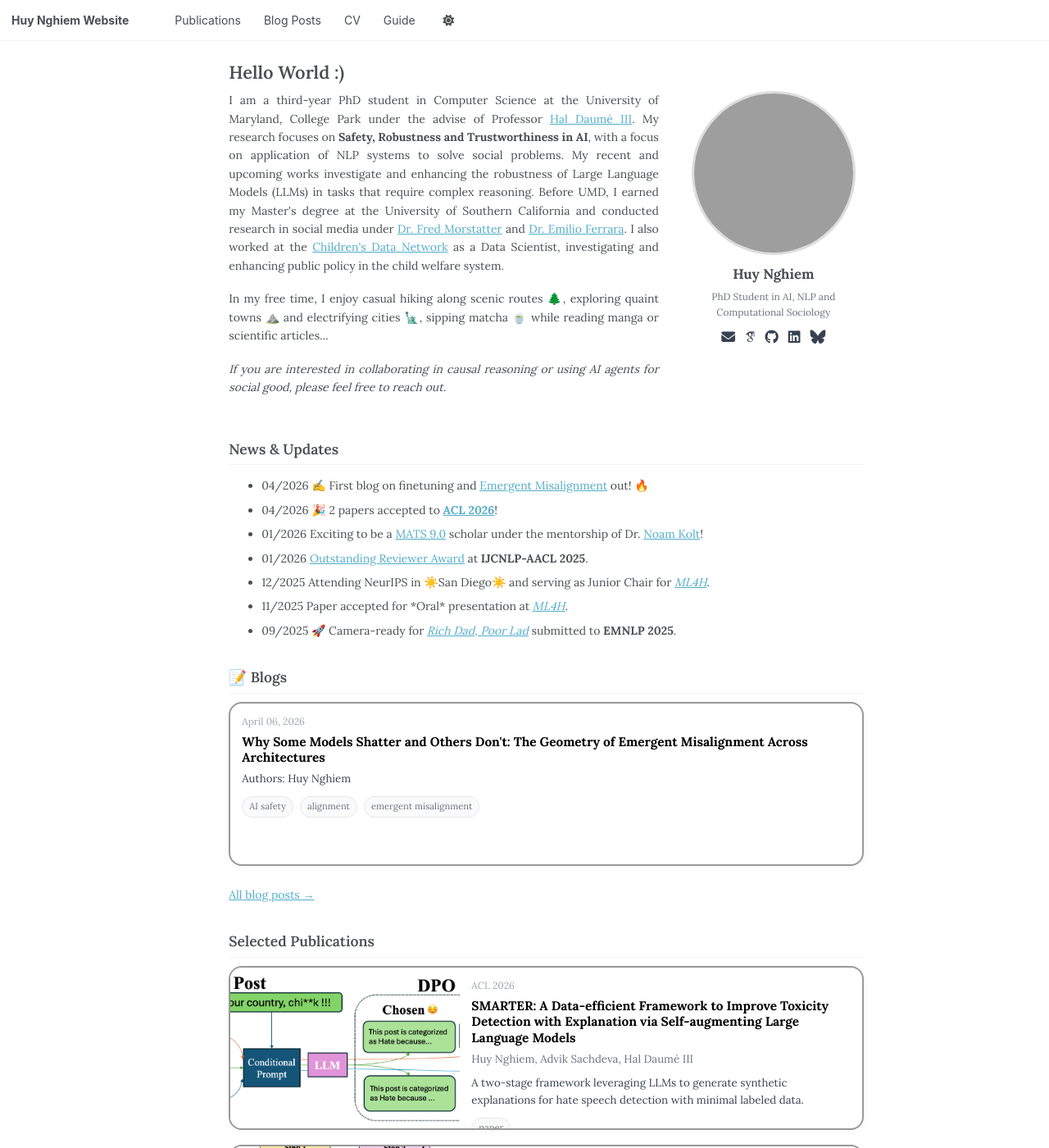
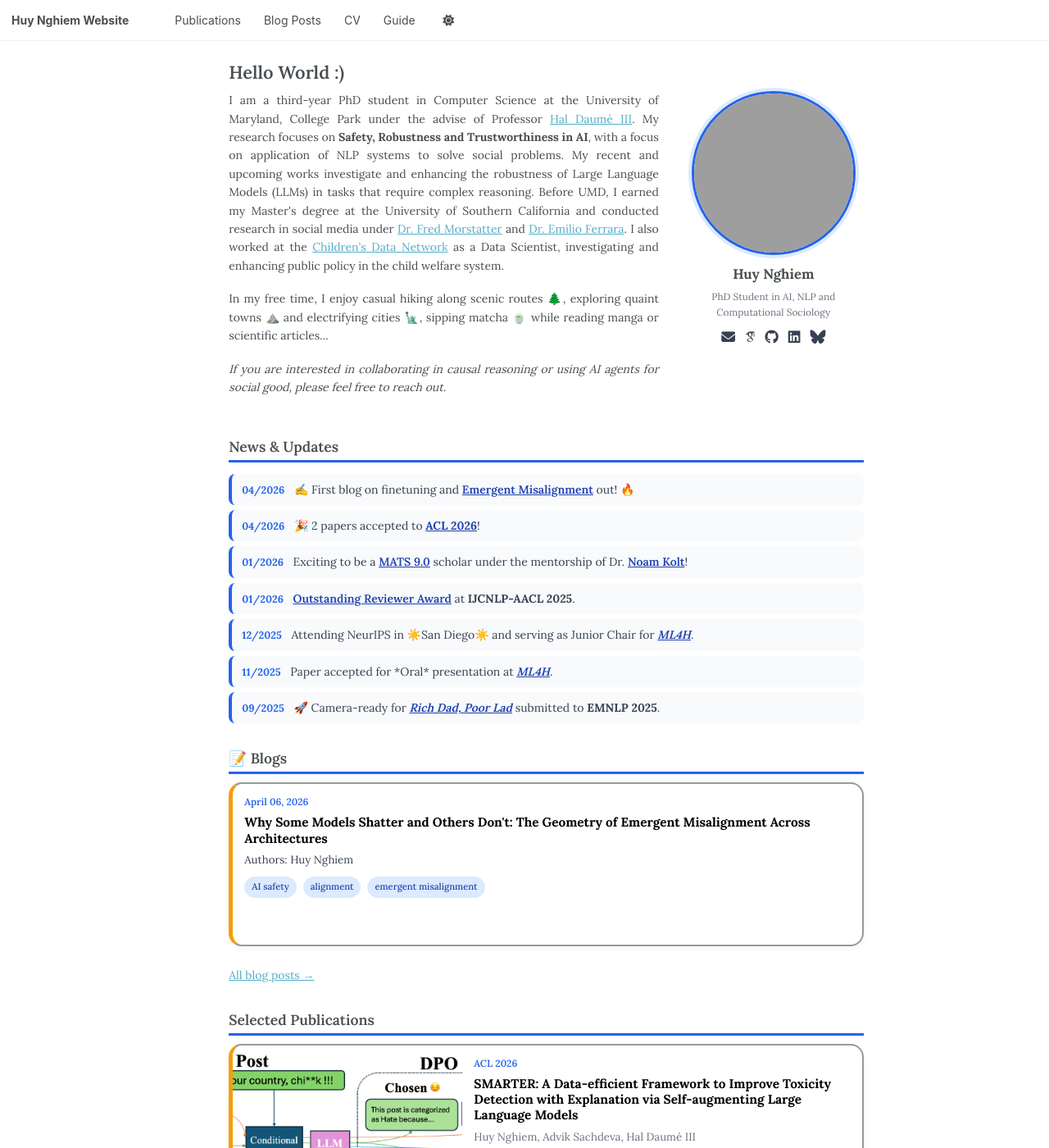
Before and after one commit to hnghiem-nlp/hnghiem-nlp.github.io, a Jekyll site: the page built from _pages/about.md, in a window 1280 px wide and 1400 px high. Shown: the whole window at 82% size. Built offline with Jekyll 4.4.1, drawn with Linux system fonts in a browser that asks for light colours; some web fonts are replaced; a script that is not in the unit is left out; grey boxes are pictures that could not be loaded.

Commit message:
Add color refresh: accent blues, warm amber highlights, styled news and cards
Co-Authored-By: Claude Opus 4.6 (1M context) <noreply@anthropic.com>

```diff
--- a/assets/css/custom.css
+++ b/assets/css/custom.css
@@ -1,5 +1,15 @@
 /* If you prefer, you can also @import the font here as a fallback:*/
 @import url("https://fonts.googleapis.com/css2?family=Lora:wght@400;500;600;700&display=swap");
+
+/* ===== Accent Color Palette ===== */
+:root {
+    --accent: #2563eb;          /* vibrant blue */
+    --accent-light: #dbeafe;    /* light blue tint */
+    --accent-dark: #1e40af;
+    --warm: #f59e0b;            /* amber highlight */
+    --warm-light: #fef3c7;
+    --surface: #f8fafc;         /* subtle off-white background */
+}
 
 /* Make sure our font wins over theme defaults */
 html,
@@ -225,3 +235,101 @@ a.paper-card:hover {
         width: 100%;
     }
 }
+
+/* ===== Section Headers with Accent Underline ===== */
+.page__content h2 {
+    border-bottom: 3px solid var(--accent);
+    padding-bottom: 6px;
+    margin-top: 32px;
+}
+
+/* ===== Colorful News Items ===== */
+.news-compact {
+    list-style: none;
+    padding-left: 0;
+}
+
+.news-compact li {
+    padding: 8px 12px;
+    margin-bottom: 6px;
+    border-radius: 8px;
+    background: var(--surface);
+    border-left: 4px solid var(--accent);
+    transition: background 0.15s ease;
+}
+
+.news-compact li:hover {
+    background: var(--accent-light);
+}
+
+.news-date {
+    font-weight: 700;
+    color: var(--accent);
+    margin-right: 8px;
+    font-size: 0.9rem;
+}
+
+.news-text {
+    color: #374151;
+}
+
+.news-text a {
+    color: var(--accent-dark);
+    font-weight: 600;
+}
+
+/* ===== Colorful Paper Cards ===== */
+.paper-card {
+    border-left: 5px solid var(--accent) !important;
+}
+
+.paper-card:hover {
+    border-left-color: var(--warm) !important;
+    box-shadow: 0 10px 24px rgba(37, 99, 235, 0.12);
+}
+
+.pc-venue {
+    color: var(--accent) !important;
+    font-weight: 600;
+}
+
+.pc-tag {
+    border-color: var(--accent-light) !important;
+    background: var(--accent-light) !important;
+    color: var(--accent-dark) !important;
+    font-weight: 500;
+}
+
+/* ===== Profile Photo Accent Ring ===== */
+.about-photo img {
+    border: 3px solid var(--accent) !important;
+    box-shadow: 0 0 0 4px var(--accent-light);
+}
+
+.about-links a:hover {
+    color: var(--accent) !important;
+}
+
+/* ===== Masthead Nav Accent ===== */
+.greedy-nav a:hover {
+    color: var(--accent) !important;
+}
+
+.greedy-nav .visible-links a:hover::after {
+    content: '';
+    display: block;
+    height: 3px;
+    background: var(--accent);
+    border-radius: 2px;
+}
+
+/* ===== Subtle page background ===== */
+.page__content {
+    background: transparent;
+}
+
+/* ===== Blog card accent ===== */
+.paper-grid .paper-card:only-child,
+.paper-grid .paper-card:first-child {
+    border-left-color: var(--warm) !important;
+}
```
